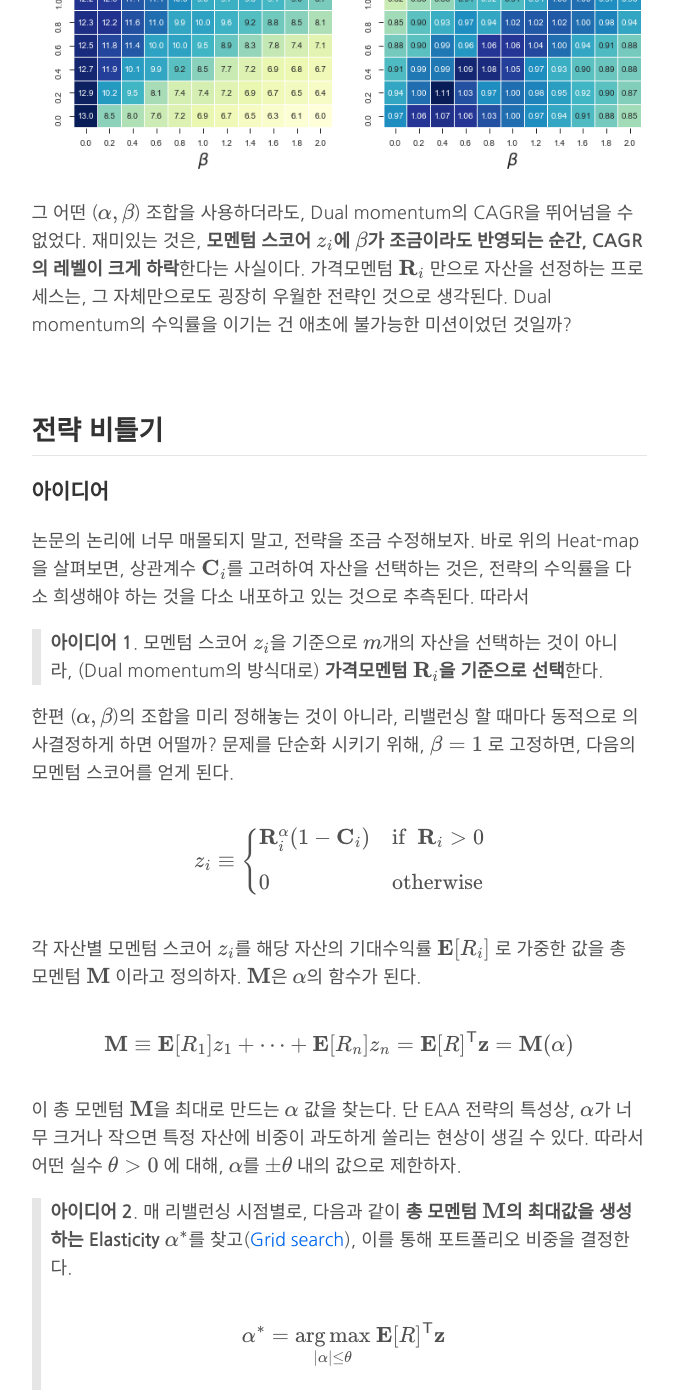
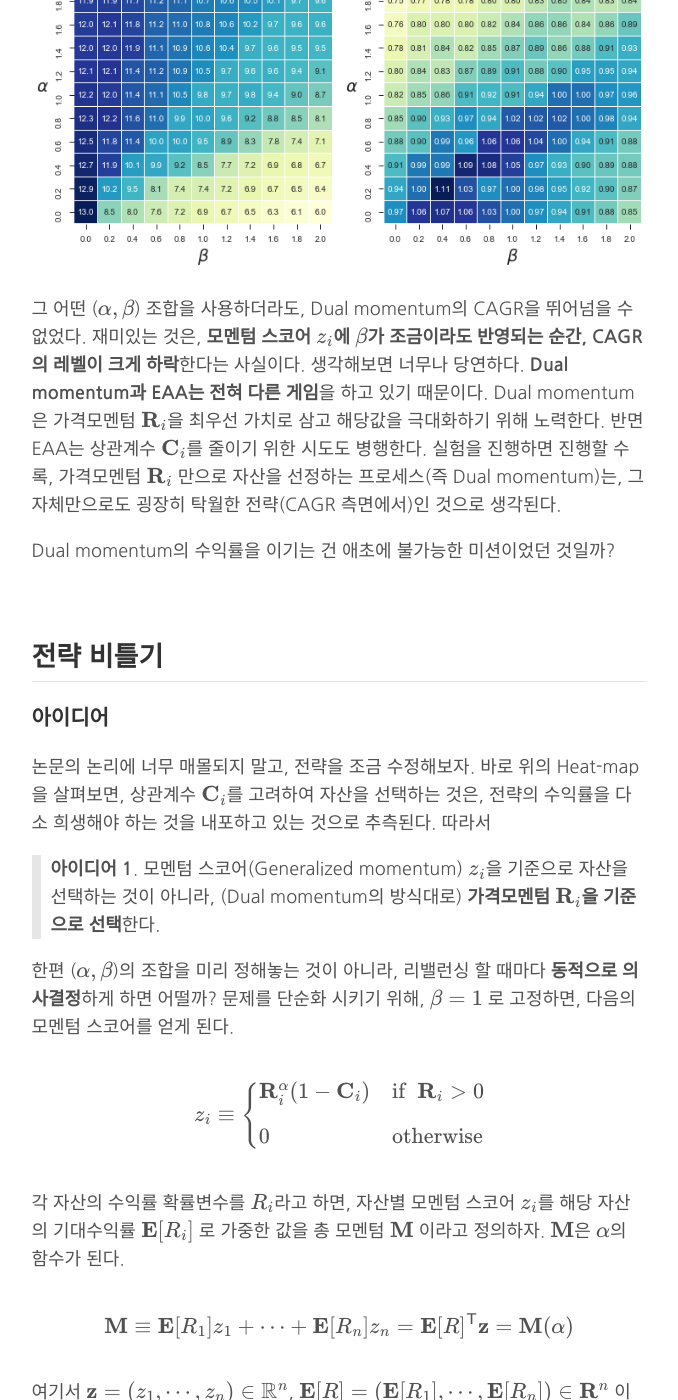
Before and after one commit to gem763/gem763.github.io, a Jekyll site: the page built from _posts/2018-07-09-Elastic-Asset-Allocation.md, in a window 1280 px wide and 1400 px high, scrolled down 13499 px. Shown: the whole window, without its empty margins (301-979 px from the left). Built offline with Jekyll 4.4.1, drawn with Linux system fonts in a browser that asks for light colours; formulas are drawn with MathJax 3; comment, search, counter and statistics services are not loaded; some of the changed text lies outside the part shown.

Commit message:
Uploaded by https://stackedit.io/

```diff
--- a/_posts/2018-07-09-Elastic-Asset-Allocation.md
+++ b/_posts/2018-07-09-Elastic-Asset-Allocation.md
@@ -25,7 +25,9 @@
 1. **Dual momentum 보다 우월한 모멘텀 전략**을 만들 수 있을까?
 2. **2015년의 [Drawdown](https://gem763.github.io/investment%20base/%ED%88%AC%EC%9E%90%EC%84%B1%EA%B3%BC%EC%9D%98-%EC%B8%A1%EC%A0%95.html#mdd) 구간을 견딜 수 있는 아이디어**가 없을까?
 
-특히 2번은 꽤 오랜기간 동안의 고민이었다. (어느 특정 자산군이 아닌) 다양한 자산군에서 모멘텀 전략을 취하는 경우, 그게 어떠한 형태의 모멘텀 전략이라 하더라도, 2015년 이후의 1-2년간 Drawdown이 발생하는 것을 피하기가 힘들었다. 모멘텀 스코어가 높은 자산을 선택하면, 보유기간 동안 반락하여 손해를 보는 경우가 다반사였고, 그러한 현상이 오랫동안 지속되었다.
+특히 2번은 꽤 오랜기간 동안의 고민이었다. (어느 특정 자산군이 아닌) 다양한 자산군에서 모멘텀 전략을 취하는 경우, 그게 어떠한 형태의 모멘텀 전략이라 하더라도, 2015년 이후의 1-2년간 Drawdown이 발생하는 것을 피하기가 힘들었다. [^long_worry] 모멘텀 스코어가 높은 자산을 선택하면, 보유기간 동안 반락하여 손해를 보는 경우가 다반사였고, 그러한 현상이 오랫동안 지속되었다.
+
+[^long_worry]: 물론 이는 지극히 개인적인 의견에 불과하다. 해당 고민을 단번에 해결해줄 수 있는 굉장히 훌륭한 모멘텀 전략이 존재할 수도 있으며, 아직 그런 전략을 찾지 못했다고 말하는 게 좀더 정확한 표현일 것이다.
 
 그래서 생각한 것은, **동적인 포트폴리오 비중조절과 현금관리를 통해 이를 해결할 수 있지 않을까**였다. 이 논문은 그러던 와중에 찾게 된 것이다.
 
@@ -45,6 +47,9 @@
 1. **Generalized momentum**: 좀더 일반화된 모멘텀 지표를 정의하고, 자산별로 스코어링
 2. **Asset selection**: 모멘텀 지표가 큰 자산들을 선택
 3. **Crash protection**: 현금관리(Cash management) 전략
+4. **Final portfolio**: 포트폴리오 비중 최종결정
+
+이를 Elastic Asset Allocation (이하 EAA) 이라고 한다.
 
 <br/>
 
@@ -128,7 +133,9 @@
 <br/>
 
 ### Final portfolio
-모멘텀 스코어 <span><script type="math/tex">z_i</script></span>가 내림차순으로 정열되어 있다고 가정하면, 1 부터 <span><script type="math/tex">m</script></span>까지 선택되어 있을 것이다. 따라서 최종 포트폴리오는 다음과 같이 정해진다.
+모멘텀 스코어 <span><script type="math/tex">z_i</script></span>가 내림차순으로 정열되어 있다고 가정해도 일반성을 잃지 않는다[^wlog]. 이 경우 자산은 1 부터 <span><script type="math/tex">m</script></span>까지 선택되어 있을 것이다. 따라서 최종 포트폴리오는 다음과 같이 정해진다.
+
+[^wlog]: Without Loss of Generality (WLOG)
 
 <div class="math"><script type="math/tex; mode=display">
 w_i = \frac{z_i}{\sum_{j=1}^m z_j} (1 - w_{cp})
@@ -168,7 +175,7 @@
 * **Global multi-asset large univ** (<span><script type="math/tex">n</script></span>=38): Global multi-asset small univ + US-sector univ + 기타 (논문참조)
 
 
-한편 IS 테스트를 통해, 각 자산별 모멘텀 스코어 <span><script type="math/tex">z_i</script></span>에서 변동성 <span><script type="math/tex">\mathbf{V}_i</script></span>의 영향이 생각보다 크지 않다는 사실을 발견했다는 내용이 논문에 나온다. 따라서 저자는, IS를 포함한 모든 백테스트에서 모멘텀 스코어를 다음의 형태로 변경하여 사용한다. 최적화의 대상은 이제 <span><script type="math/tex">\alpha, \beta</script></span>가 되었다.
+한편 IS 테스트를 통해, 각 자산별 모멘텀 스코어 <span><script type="math/tex">z_i</script></span>에서 변동성 <span><script type="math/tex">\mathbf{V}_i</script></span>의 영향이 생각보다 크지 않다는 사실을 발견했다는 내용이 논문에 나온다. 따라서 저자는, IS를 포함한 모든 백테스트에서 모멘텀 스코어를 다음의 형태로 변경하여 사용하였다. 최적화의 대상은 이제 <span><script type="math/tex">\alpha, \beta</script></span>가 되었다.
 
 <div class="math"><script type="math/tex; mode=display">
 z_i =
@@ -183,7 +190,7 @@
 <br/>
 
 ### Calmar ratio
-IS 테스트 및 OS 테스트에 들어가기 앞서, 우선 이 논문에서 주요 성과지표로 활용하고 있는 [**Calmar ratio**](https://en.wikipedia.org/wiki/Calmar_ratio)에 대해 소개할 필요가 있다. Calmar ratio <span><script type="math/tex">\mathbf{CR}_t</script></span> 는 위험조정수익률의 한 종류로서, **초과수익률과 MDD간의 비율**을 의미한다.
+IS 테스트 및 OS 테스트에 들어가기 앞서, 우선 이 논문에서 주요 성과지표로 활용하고 있는 [**Calmar ratio**](https://en.wikipedia.org/wiki/Calmar_ratio)에 대해 소개한다. Calmar ratio <span><script type="math/tex">\mathbf{CR}_t</script></span> 는 위험조정수익률의 한 종류로서, **초과수익률과 MDD간의 비율**을 의미한다.
 
 <div class="math"><script type="math/tex; mode=display">
 \mathbf{CR}_t \equiv \frac{\mathbf{CAGR}-t}{\mathbf{MDD}}
@@ -197,7 +204,7 @@
 
 
 
-Elasticity 변수인 <span><script type="math/tex">\alpha</script></span>, <span><script type="math/tex">\beta \in \mathbb{R}_{\ge 0}</script></span>를 최적화하는 과정이다. <span><script type="math/tex">\alpha</script></span>와 <span><script type="math/tex">\beta</script></span>를 일정간격(Grid)으로 나누어서 여러 (<span><script type="math/tex">\alpha, \beta</script></span>) 조합을 만든다. 각 (<span><script type="math/tex">\alpha, \beta</script></span>) 조합에 대하여 다음의 백테스트를 수행하였다.
+Elasticity 변수인 <span><script type="math/tex">\alpha</script></span>, <span><script type="math/tex">\beta \in \mathbb{R}_{\ge 0}</script></span>를 최적화하는 과정이다. <span><script type="math/tex">\alpha</script></span>와 <span><script type="math/tex">\beta</script></span>를 일정간격(Grid)으로 나누어서 여러 (<span><script type="math/tex">\alpha, \beta</script></span>) 조합을 만든다. 하나의 (<span><script type="math/tex">\alpha, \beta</script></span>) 조합은 결국 하나의 EAA 전략에 해당한다. 각 (<span><script type="math/tex">\alpha, \beta</script></span>) 조합에 대하여 다음의 백테스트를 수행하였다.
 
 * 기간: 1914년 4월 - 1964년 3월 (50년간)
 * 해당 (<span><script type="math/tex">\alpha, \beta</script></span>) 조합으로 매월말 포트폴리오 구성 (월간 리밸런싱)
@@ -210,7 +217,7 @@
 
 <center><img src="https://gem763.github.io/assets/img/20180708/calmar_scatter.PNG" alt="cum_dm"/></center>
 
-**저자는 방어적인 투자의 목표수익률을 5%, 공격적인 투자자의 목표수익률을 10%로 보았다**. 따라서 (Risk-Return profile에서 Efficient frontier를 그리는 것과 마찬가지로) Calmar ratio <span><script type="math/tex">\mathbf{CR}_5</script></span>, <span><script type="math/tex">\mathbf{CR}_{10}</script></span>를 극대화하는 접선(Calmar frontier)를 그렸다. 그리고 해당 접점의 (<span><script type="math/tex">\alpha, \beta</script></span>) 조합을 각각 Golden defensive model, Golden offensive model이라고 정의하였다.
+**저자는 방어적인 투자의 목표수익률을 5%, 공격적인 투자자의 목표수익률을 10%로 보았다**. 따라서 (Risk-Return profile에서 Efficient frontier를 그리는 것과 마찬가지로) Calmar ratio <span><script type="math/tex">\mathbf{CR}_5</script></span>, <span><script type="math/tex">\mathbf{CR}_{10}</script></span>를 극대화하는 접선(Calmar frontier)를 그렸다. 그리고 해당 접점의 (<span><script type="math/tex">\alpha, \beta</script></span>) 조합을 각각 Golden **defensive** model, Golden **offensive** model이라고 정의하였다.
 
 
 <center><img src="https://gem763.github.io/assets/img/20180708/calmar_frontier.PNG" alt="cum_dm"/></center>
@@ -223,7 +230,7 @@
 \sqrt{\mathbf{R}_i (1-\mathbf{C}_i)} ~~~(\text{if} ~~\mathbf{R}_i \gt 0)
 </script></div>
 
-<br/>
+
 
 * **Golden Offensive model** (<span><script type="math/tex">\alpha=2</script></span>, <span><script type="math/tex">\beta=1</script></span>)
 <div class="math"><script type="math/tex; mode=display">
@@ -235,7 +242,7 @@
 
 ### OS 테스트
 
-IS 테스트에서 도출한 두 개의 모델 각각의 Out-of-sample 성과가 어땠는지를 확인해본다. 테스트 구간은 1964년 4월부터 2014년 8월까지 총 50년간(IS 구간과 동일)이다.
+IS 테스트에서 도출한 두 개의 모델 각각의 Out-of-sample 성과가 어땠는지를 확인해본다. 테스트 구간은 1964년 4월부터 2014년 8월까지 총 50년간(IS 기간과 동일)이다.
 
 <center><b>Cumulative return</b></center>
 <center><img src="https://gem763.github.io/assets/img/20180708/cum_golden.PNG" alt="cum_dm"/></center>
@@ -278,7 +285,7 @@
 <br/>
 
 ### 결과
-우선 Dual momentum 전략과의 직접적인 비교를 위해, Crash protection을 적용하지 않았다. 백테스트 결과는 다음과 같다. CAGR 측면에서는, EAA의 Golden 전략으로  Dual momentum을 이길 수는 없었다.
+Dual momentum 전략과의 직접적인 비교를 위해, 일단은 Crash protection을 적용하지 않았다. 백테스트 결과는 다음과 같다. 결론부터 말하자면, CAGR 측면에서 EAA의 Golden 전략으로  Dual momentum을 이길 수는 없었다. 각 성과지표에 대한 자세한 설명은 [투자성과의 측정](https://gem763.github.io/investment%20base/%ED%88%AC%EC%9E%90%EC%84%B1%EA%B3%BC%EC%9D%98-%EC%B8%A1%EC%A0%95.html)을 참고.
 
 <center><img src="https://gem763.github.io/assets/img/20180708/cum_def_off.PNG" alt="cum_def_off"/></center>
 
@@ -298,23 +305,25 @@
 
 <br/>
 
-논문에서 선택한 두 개의 모델보다 더 좋은 것을 찾을 수 있지 않을까? 다음은 0 이상의 <span><script type="math/tex">\alpha, \beta</script></span>를 0.2 단위의 Grid로 나누고, 모든 경우의 수에 대해 백테스트를 수행해 본 결과이다.
+논문에서 채택한 두 개의 모델보다 더 좋은 것을 찾을 수 있지 않을까? 다음은 0 이상의 <span><script type="math/tex">\alpha, \beta</script></span>를 0.2 단위의 Grid로 나누고, 모든 경우의 수에 대해 백테스트를 수행해 본 결과이다.
 
 
 <center><img src="https://gem763.github.io/assets/img/20180708/heat_0_2.PNG" alt="heat_0_2"/></center>
 
-그 어떤 (<span><script type="math/tex">\alpha, \beta</script></span>) 조합을 사용하더라도, Dual momentum의 CAGR을 뛰어넘을 수 없었다. 재미있는 것은, **모멘텀 스코어 <span><script type="math/tex">z_i</script></span>에 <span><script type="math/tex">\beta</script></span>가 조금이라도 반영되는 순간, CAGR의 레벨이 크게 하락**한다는 사실이다. 가격모멘텀 <span><script type="math/tex">\mathbf{R}_i</script></span> 만으로 자산을 선정하는 프로세스는, 그 자체만으로도 굉장히 우월한 전략인 것으로 생각된다. Dual momentum의 수익률을 이기는 건 애초에 불가능한 미션이었던 것일까?
+그 어떤 (<span><script type="math/tex">\alpha, \beta</script></span>) 조합을 사용하더라도, Dual momentum의 CAGR을 뛰어넘을 수 없었다. 재미있는 것은, **모멘텀 스코어 <span><script type="math/tex">z_i</script></span>에 <span><script type="math/tex">\beta</script></span>가 조금이라도 반영되는 순간, CAGR의 레벨이 크게 하락**한다는 사실이다. 생각해보면 너무나 당연하다. **Dual momentum과 EAA는 전혀 다른 게임**을 하고 있기 때문이다. Dual momentum은 가격모멘텀 <span><script type="math/tex">\mathbf{R}_i</script></span>을 최우선 가치로 삼고 해당값을 극대화하기 위해 노력한다. 반면 EAA는 상관계수 <span><script type="math/tex">\mathbf{C}_i</script></span>를 줄이기 위한 시도도 병행한다. 실험을 진행하면 진행할 수록, 가격모멘텀 <span><script type="math/tex">\mathbf{R}_i</script></span> 만으로 자산을 선정하는 프로세스(즉 Dual momentum)는, 그 자체만으로도 굉장히 탁월한 전략(CAGR 측면에서)인 것으로 생각된다.
+
+Dual momentum의 수익률을 이기는 건 애초에 불가능한 미션이었던 것일까?
 
 <br/>
 
 ## 전략 비틀기
 
 ### 아이디어
-논문의 논리에 너무 매몰되지 말고, 전략을 조금 수정해보자. 바로 위의 Heat-map을 살펴보면, 상관계수 <span><script type="math/tex">\mathbf{C}_i</script></span>를 고려하여 자산을 선택하는 것은, 전략의 수익률을 다소 희생해야 하는 것을 다소 내포하고 있는 것으로 추측된다. 따라서
+논문의 논리에 너무 매몰되지 말고, 전략을 조금 수정해보자. 바로 위의 Heat-map을 살펴보면, 상관계수 <span><script type="math/tex">\mathbf{C}_i</script></span>를 고려하여 자산을 선택하는 것은, 전략의 수익률을 다소 희생해야 하는 것을 내포하고 있는 것으로 추측된다. 따라서
 
->**아이디어 1**. 모멘텀 스코어 <span><script type="math/tex">z_i</script></span>을 기준으로 <span><script type="math/tex">m</script></span>개의 자산을 선택하는 것이 아니라, (Dual momentum의 방식대로) **가격모멘텀 <span><script type="math/tex">\mathbf{R}_i</script></span>을 기준으로 선택**한다.
+>**아이디어 1**. 모멘텀 스코어(Generalized momentum) <span><script type="math/tex">z_i</script></span>을 기준으로 자산을 선택하는 것이 아니라, (Dual momentum의 방식대로) **가격모멘텀 <span><script type="math/tex">\mathbf{R}_i</script></span>을 기준으로 선택**한다.
 
-한편 (<span><script type="math/tex">\alpha, \beta</script></span>)의 조합을 미리 정해놓는 것이 아니라, 리밸런싱 할 때마다 동적으로 의사결정하게 하면 어떨까? 문제를 단순화 시키기 위해, <span><script type="math/tex">\beta=1</script></span> 로 고정하면, 다음의 모멘텀 스코어를 얻게 된다.
+한편 (<span><script type="math/tex">\alpha, \beta</script></span>)의 조합을 미리 정해놓는 것이 아니라, 리밸런싱 할 때마다 **동적으로 의사결정**하게 하면 어떨까? 문제를 단순화 시키기 위해, <span><script type="math/tex">\beta=1</script></span> 로 고정하면, 다음의 모멘텀 스코어를 얻게 된다.
 
 <div class="math"><script type="math/tex; mode=display">
 z_i \equiv
@@ -325,15 +334,15 @@
 </script></div>
 
 
-각 자산별 모멘텀 스코어 <span><script type="math/tex">z_i</script></span>를 해당 자산의 기대수익률 <span><script type="math/tex">\mathbf{E}[R_i]</script></span> 로 가중한 값을 총 모멘텀 <span><script type="math/tex">\mathbf{M}</script></span> 이라고 정의하자. <span><script type="math/tex">\mathbf{M}</script></span>은 <span><script type="math/tex">\alpha</script></span>의 함수가 된다.
+각 자산의 수익률 확률변수를 <span><script type="math/tex">R_i</script></span>라고 하면, 자산별 모멘텀 스코어 <span><script type="math/tex">z_i</script></span>를 해당 자산의 기대수익률 <span><script type="math/tex">\mathbf{E}[R_i]</script></span> 로 가중한 값을 총 모멘텀 <span><script type="math/tex">\mathbf{M}</script></span> 이라고 정의하자. <span><script type="math/tex">\mathbf{M}</script></span>은 <span><script type="math/tex">\alpha</script></span>의 함수가 된다.
 
 <div class="math"><script type="math/tex; mode=display">
 \mathbf{M} \equiv \mathbf{E}[R_1] z_1  + \cdots + \mathbf{E}[R_n] z_n = \mathbf{E}[R]^\mathsf{T} \mathbf{z} = \mathbf{M}(\alpha)
 </script></div>
 
-이 총 모멘텀 <span><script type="math/tex">\mathbf{M}</script></span>을 최대로 만드는 <span><script type="math/tex">\alpha</script></span> 값을 찾는다. 단 EAA 전략의 특성상, <span><script type="math/tex">\alpha</script></span>가 너무 크거나 작으면 특정 자산에 비중이 과도하게 쏠리는 현상이 생길 수 있다. 따라서 어떤 실수 <span><script type="math/tex">\theta \gt 0</script></span> 에 대해, <span><script type="math/tex">\alpha</script></span>를 <span><script type="math/tex">\pm \theta</script></span> 내의 값으로 제한하자.
+여기서 <span><script type="math/tex">\mathbf{z} = (z_1, \cdots, z_n) \in \mathbb{R}^n</script></span>, <span><script type="math/tex">\mathbf{E}[R] = (\mathbf{E}[R_1], \cdots, \mathbf{E}[R_n]) \in \mathbf{R}^n</script></span> 이다. 이 총 모멘텀 <span><script type="math/tex">\mathbf{M}</script></span>을 최대로 만드는 <span><script type="math/tex">\alpha</script></span> 값을 찾는다. 단 EAA 전략의 특성상, <span><script type="math/tex">\alpha</script></span>가 너무 크거나 작으면 특정 자산에 비중이 과도하게 쏠리는 현상이 생길 수 있다. 따라서 어떤 실수 <span><script type="math/tex">\theta \gt 0</script></span> 에 대해, <span><script type="math/tex">\alpha</script></span>를 <span><script type="math/tex">\pm \theta</script></span> 내의 값으로 제한하자.
 
->**아이디어 2**. 매 리밸런싱 시점별로, 다음과 같이 **총 모멘텀 <span><script type="math/tex">\mathbf{M}</script></span>의 최대값을 생성하는 Elasticity** <span><script type="math/tex">\alpha^*</script></span>를 찾고([Grid search](https://en.wikipedia.org/wiki/Hyperparameter_optimization#Grid_search)), 이를 통해 포트폴리오 비중을 결정한다.
+>**아이디어 2**. 매 리밸런싱 시점별로, 다음과 같이 **총 모멘텀 <span><script type="math/tex">\mathbf{M}</script></span>를 최대화하는 Elasticity** <span><script type="math/tex">\alpha^*</script></span>를 찾고([Grid search](https://en.wikipedia.org/wiki/Hyperparameter_optimization#Grid_search)), 이를 통해 포트폴리오 비중을 결정한다.
 >
 ><div class="math"><script type="math/tex; mode=display">
 >\alpha^* = \underset{|\alpha| \le \theta}{\arg \max} ~\mathbf{E}[R]^\mathsf{T} \mathbf{z}
@@ -351,11 +360,11 @@
 
 <br/>
 
-매 리밸런싱 시점에서 결정된 <span><script type="math/tex">\alpha</script></span> 값을 살펴보면, <span><script type="math/tex">\alpha \lt 0</script></span> 인 경우가 꽤 많다는 사실을 알 수 있다. 즉 **가격모멘텀 <span><script type="math/tex">\mathbf{R}_i</script></span>이 클 수록 투자비중을 낮추었다**는 의미이다.
+매 리밸런싱 시점에서 결정된 <span><script type="math/tex">\alpha</script></span> 값을 살펴보면, <span><script type="math/tex">\alpha \lt 0</script></span> 인 경우가 꽤 많다는 사실을 알 수 있다. 즉 **가격모멘텀 <span><script type="math/tex">\mathbf{R}_i</script></span>이 클 수록 투자비중을 낮추는 경우가 많았다**는 의미이다.
 
 <center><img src="https://gem763.github.io/assets/img/20180708/max_weight_3.PNG" alt="max_weight_3"/></center>
 
-이는 **굉장히 신선한 결과**였다. (백테스트 결과가 맞다는 가정하에) 가격모멘텀 <span><script type="math/tex">\mathbf{R}_i</script></span>의 크기를 기준으로 자산을 선택하되, **<span><script type="math/tex">\mathbf{R}_i</script></span>가 1등인 자산보다는 2등-3등의 비중을 더 높이는 의사결정이 상대적으로 유리했다는 의미로 해석**된다.
+이는 **굉장히 신선한 결과**였다. (백테스트 결과가 맞다는 가정하에) 가격모멘텀 <span><script type="math/tex">\mathbf{R}_i</script></span>의 크기를 기준으로 자산을 선택하되, **가격모멘텀이 1등인 자산보다는 2등-3등의 비중을 더 높이는 의사결정이 상대적으로 유리한 경우가 많았다는 의미로 해석**된다.
 
 <br/>
 
@@ -369,7 +378,7 @@
 
 <br/>
 
-이제 마지막으로, **Crash protection까지 모두 반영**한 백테스트 결과를 확인해보자. 동등한 비교를 위해, Dual momentum에도 Crash protection을 같이 반영해보았다.
+이제 마지막으로, **Crash protection까지 모두 반영**한 백테스트 결과를 확인해보자. 동등한 비교를 위해, Dual momentum에도 Crash protection을 같이 반영해보았다. <span><script type="math/tex">\theta=2</script></span>를 가정하였다.
 
 <center><img src="https://gem763.github.io/assets/img/20180708/cum_optima_all.PNG" alt="cum_optima_all"/></center>
 
@@ -383,7 +392,7 @@
 ## Conclusions
 Dual momentum 전략을 개선하고자 하는 의도에서 Keller 교수의 EAA 전략을 검토해보았다. EAA에서는 애초에 자산간 상관계수를 고려하여 자산을 선택하는 프로세스가 포함되어 있기 때문에, 투자 안정성 측면에서는 양호한 전략일 수 있으나, 수익률 측면에서 Dual momentum을 이기긴 힘들었다. 이에, 논문의 전략을 일부 수정하였다. 즉
 
-* (모멘텀 스코어가 아닌) 가격모멘텀을 기준으로 자산선택
-* 총 모멘텀을 극대화 하는 방향으로 매 리밸런싱마다 EAA 모형을 재정의
+* (모멘텀 스코어가 아닌) **가격모멘텀을 기준으로 자산선택**
+* 총 모멘텀을 극대화 하는 방향으로 **매 리밸런싱마다 EAA 모형을 재정의**
 
 이를 통해 CAGR과 Sharpe 측면에서 Dual momentum 보다 나아보이는 전략을 수립할 수 있었다. 특히 선택된 자산의 비중을 결정하는 단계에서, **모멘텀 스코어가 2-3등인 자산의 비중을 높이는 것이 의외로 효과가 좋았던 점**은 재미있는 현상이었다. 단, Crash protection의 효과는 생각보다 크지 않았다.
```
